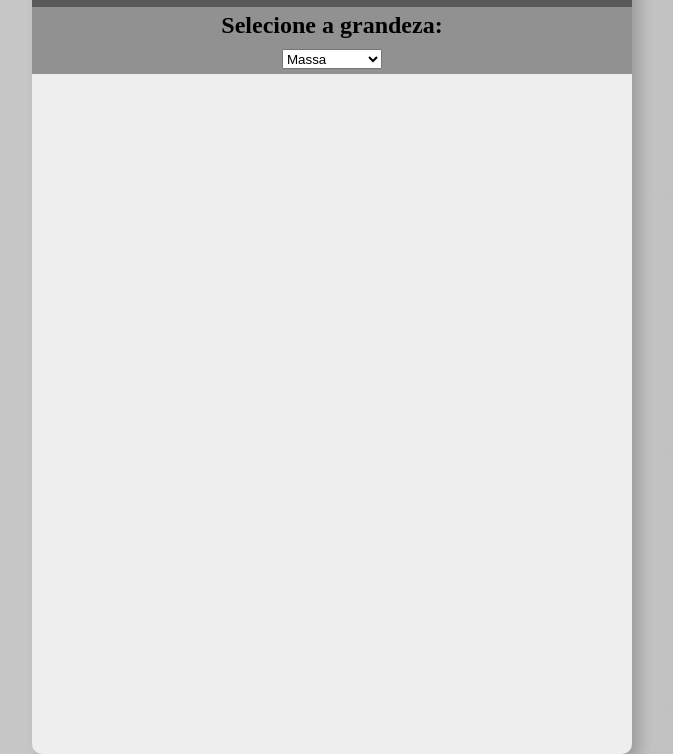
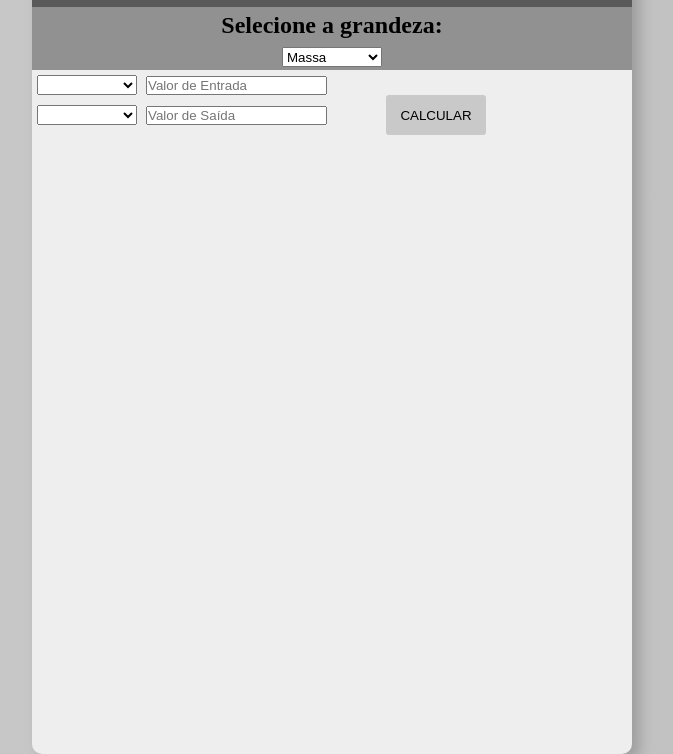
Before and after one commit to Jonesmoura/Projeto-001-EEC, a plain HTML site: page index.html in a window 1280 px wide. Shown: the part 56-810 px from the top of the page, without its empty margins (308-981 px from the left). Drawn offline with Linux system fonts and the light colour scheme.

Commit message:
HTML e CSS - Modifications

```diff
--- a/index.html
+++ b/index.html
@@ -23,16 +23,30 @@
 
         </div>
 
+        <div class="left">
+            <div class="valores">
+                <p><select name="ListaEntrada" id="">
+                </select>
+
+                <input type="number" name="num1" id="num1" placeholder="Valor de Entrada"></p>
+
+                <p><select name="ListaSaida" id="">
+                </select>
+
+                <input type="number" name="num1" id="num1" placeholder="Valor de Saída"></p>
+            </div>
+        </div>
+
+        <div class="right">
+            <button id="calcular">CALCULAR</button>
+
+
+    </div>
 
 
 
 
-
-
-
-
-
-    </div>
+    <script src="script.js"></script>
 
 </body>
 </html>
--- a/style.css
+++ b/style.css
@@ -49,32 +49,33 @@ h1{
     background-color: var(--cor3);
     text-align: center;
     padding: 8px;
-    margin: 10px 0px 0px 0px;
+    margin:10px 0px 0px 0px;
     border-radius: 10px 10px 0 0;
+}
+
+.valores{
+    padding: 0px;
+
+
 }
 
 /* Criar div rigth and left para alinhamento de conteudo lado a lado*/
 
 .left {
-    width: 49%;
-    margin-left: 6.5px;
+    width: 350px;
+    height: 100px;
     display: inline-block;
-    background-color: red;
-    text-align: center;
-    padding: 5vw 0vw 5vw 0vw;
-    min-width:30vw;
+    align-items: center;
+    justify-content: center;
+
 }
 
 .right {
-    width: 49%;
-    background-color: green;
+    width: 100px;
+    height: 100px;
     display: inline-block;
-    margin-right: 6.5px;
-    text-align: center;
-    padding: 5vw 0vw 5vw 0vw;
-    min-width:30vw;
-    float:right;
-
+    align-items: center;
+    justify-content: center;
 }
 
 h2{
@@ -88,12 +89,31 @@ h2{
     background-color: var(--cor6);
     text-align: center;
 
+}
+
+#lista{
+    margin: 3px;
+    width: 100px;
+    height: 20px;
 
 }
 
-#lista{
+select{
     margin: 5px;
     width: 100px;
     height: 20px;
 
 }
+
+#calcular{
+    width: 100px;
+    height: 40px;
+    border-radius: 3px;
+    background: var(--cor2);
+    border: var(--cor2);
+
+}
+
+#calcular:hover{
+    background:var(--cor3)
+}
```
Also changed, not shown: base.html (added), script.js (added), 1 other file.
